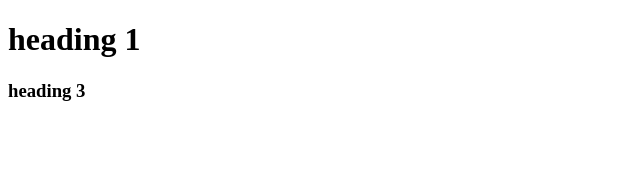
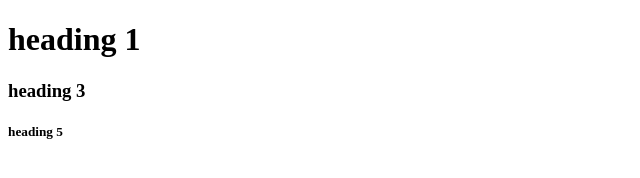
Before and after one commit to SkYousuf/GitLearning, a plain HTML site: page index.html in a window 1280 px wide. Shown: the full height of the page, 0-640 px from the left. Drawn offline with Linux system fonts and the light colour scheme.

Commit message:
h5 added

```diff
--- a/index.html
+++ b/index.html
@@ -9,5 +9,6 @@
 <body>
     <h1>heading 1</h1>
     <h3>heading 3</h3>
+    <h5>heading 5</h5>
 </body>
 </html>
```
